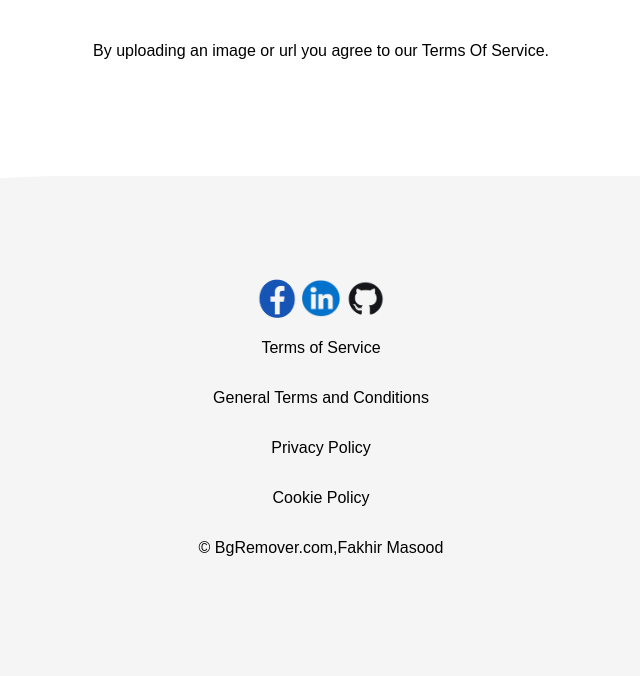
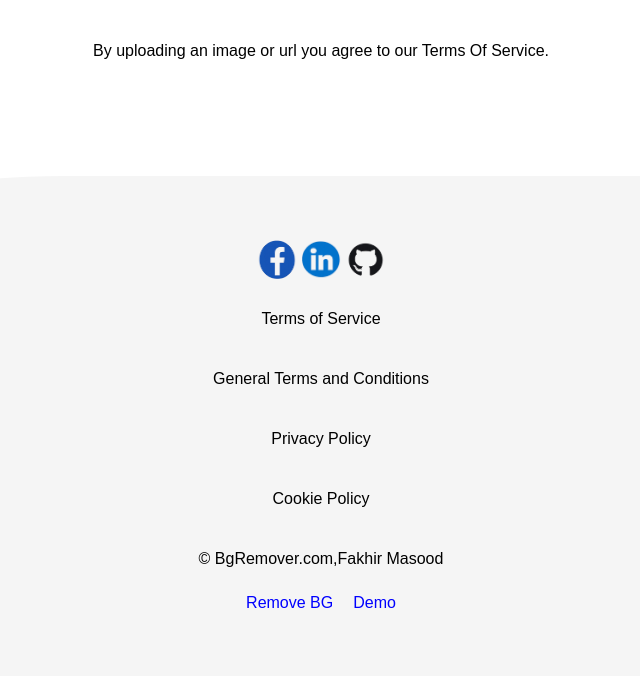
Before and after one commit to fakhirmasood-dev/BGRemover, a Django app: template removeBg/templates/removeBg/html/main.html in a window 1280 px wide. Shown: the part 1424-2100 px from the top of the page, without its empty margins (319-959 px from the left). Run offline with Django 3.2, Linux system fonts and the light colour scheme; the template is opened without the code that fills it, so the values that code supplies are empty.

Commit message:
footer links added

```diff
--- a/removeBg/static/css/main.css
+++ b/removeBg/static/css/main.css
@@ -507,10 +507,19 @@ footer{
     justify-content: center;
     align-items: center;
     flex-direction: column;
+    gap:10px;
 }
 footer img{
     width:40px;
     height:40px;
+}
+.footer-links{
+    display: flex;
+    gap:20px;
+}
+.footer-links a{
+    color:blue;
+    text-decoration: none;
 }
 
 /* <================================================================keyframes=======================================================================> */
--- a/removeBg/templates/removeBg/html/main.html
+++ b/removeBg/templates/removeBg/html/main.html
@@ -113,6 +113,10 @@
         <p>Privacy Policy</p>
         <p>Cookie Policy</p>
         <p>&copy; BgRemover.com,Fakhir Masood</p>
+          <div class="footer-links">
+            <a href="#pic-input">Remove BG</a>
+            <a href="#demo">Demo</a>
+        </div>
     </footer>
     <script src="{% static 'js/main.js' %}"></script>
 </body>
```
